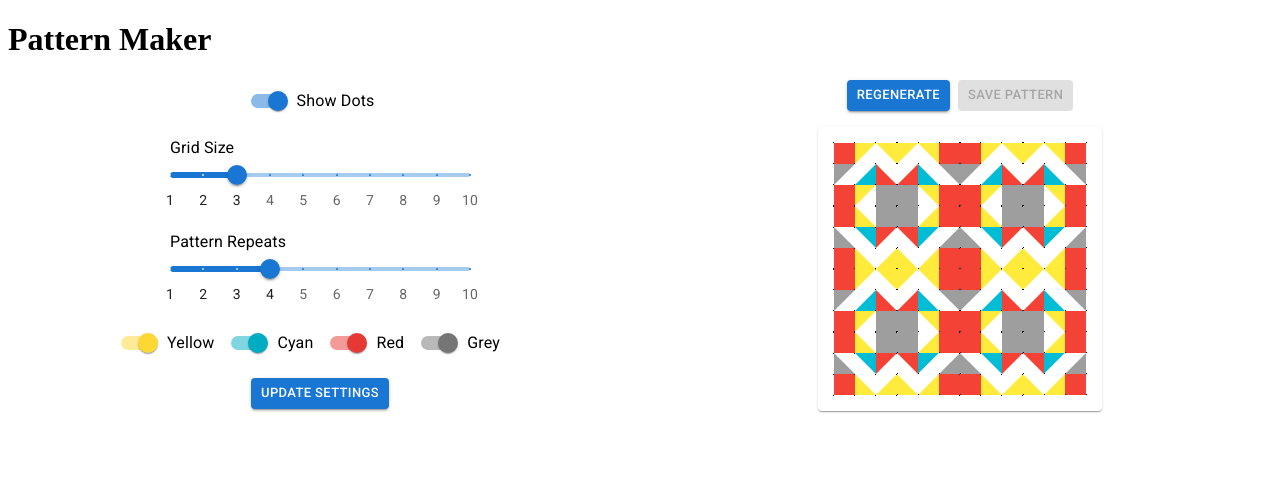
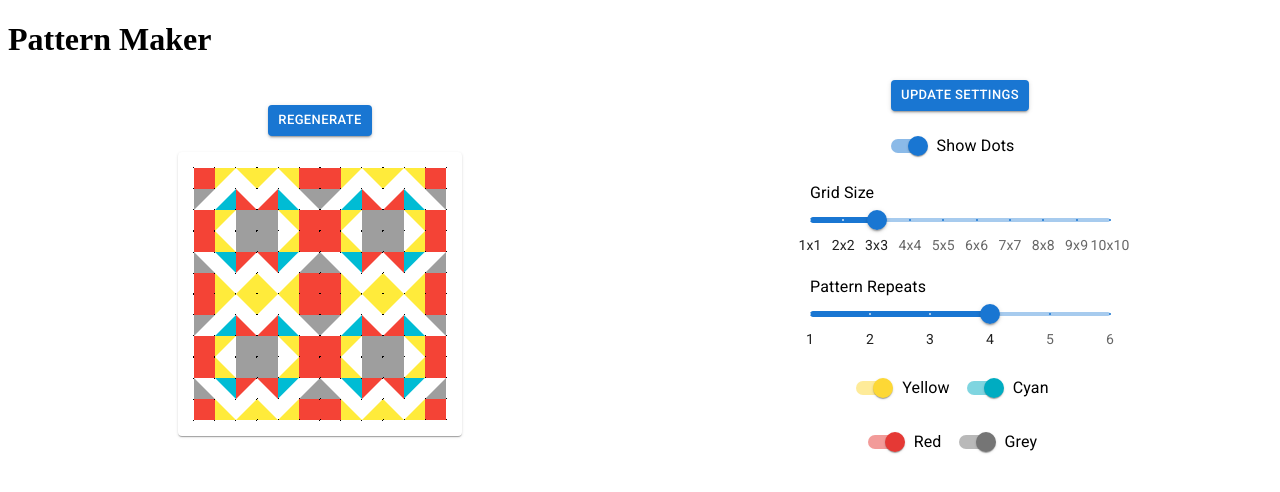
Before and after one commit to poundsignprojects/react-patterns, a Next.js app: page / in a window 1280 px wide. Shown: the top 492 px of the page. Built offline with nearby package versions, Linux system fonts and the light colour scheme.

Commit message:
configurator refinement

```diff
--- a/app/configurator.js
+++ b/app/configurator.js
@@ -1,11 +1,8 @@
 'use client';
 
 import { useState } from 'react';
-import Grid from '@mui/material/Grid';
-import { TextField, Switch, FormControlLabel, Slider } from '@mui/material';
+import { Grid, Switch, FormControlLabel, Slider, Button, Typography } from '@mui/material';
 import { Box } from '@mui/system';
-import Button from '@mui/material/Button';
-import Typography from '@mui/material/Typography';
 import { alpha, styled } from '@mui/material/styles';
 import { yellow, cyan, red, grey } from '@mui/material/colors';
 
@@ -65,17 +62,30 @@ function RegeneratePattern(regenerateFunc, settings) {
 
 export default function Configurator({regenerateFunc}) {
   const [settings, setSettingsObj] = useState({ gridSize: 3, patternSize: 4, showDots: true, colors:['yellow', 'cyan', 'red', 'grey'] });
-  const marks = [
-    {value: 1, label: '1',},
-    {value: 2, label: '2',},
-    {value: 3, label: '3',},
-    {value: 4, label: '4',},
-    {value: 5, label: '5',},
-    {value: 6, label: '6',},
-    {value: 7, label: '7',},
-    {value: 8, label: '8',},
-    {value: 9, label: '9',},
-    {value: 10, label: '10',},
+  const gridMarks = [
+    { value: 1, label: '1x1', },
+    { value: 2, label: '2x2', },
+    { value: 3, label: '3x3', },
+    { value: 4, label: '4x4', },
+    { value: 5, label: '5x5', },
+    { value: 6, label: '6x6', },
+    { value: 7, label: '7x7', },
+    { value: 8, label: '8x8', },
+    { value: 9, label: '9x9', },
+    { value: 10, label: '10x10', },
+  ];
+
+  const patternMarks = [
+    { value: 1, label: '1', },
+    { value: 2, label: '2', },
+    { value: 3, label: '3', },
+    { value: 4, label: '4', },
+    { value: 5, label: '5', },
+    { value: 6, label: '6', },
+    { value: 7, label: '7', },
+    { value: 8, label: '8', },
+    { value: 9, label: '9', },
+    { value: 10, label: '10', },
   ];
 
   function AddColor(color) {
@@ -110,6 +120,9 @@ export default function Configurator({regenerateFunc}) {
     <>
       <Grid container justifyContent='center' direction='column' alignItems='center' spacing={2}>
         <Grid item xs>
+          <Button variant='contained' size='small' onClick={() => RegeneratePattern(regenerateFunc, settings)}>Update Settings</Button>
+        </Grid>
+        <Grid item xs>
           <FormControlLabel control={<Switch defaultChecked />} label="Show Dots" onClick={() => { settings['showDots'] ? UpdateSettings('showDots', false) : UpdateSettings('showDots', true) }}/>
         </Grid>
         <Grid item xs>
@@ -121,7 +134,7 @@ export default function Configurator({regenerateFunc}) {
               defaultValue={3}
               shiftStep={3}
               step={1}
-              marks={marks}
+              marks={gridMarks}
               min={1}
               max={10}
               onChange={(e, val) => UpdateSettings('gridSize',val)}
@@ -137,23 +150,24 @@ export default function Configurator({regenerateFunc}) {
               defaultValue={4}
               shiftStep={3}
               step={1}
-              marks={marks}
+              marks={patternMarks}
               min={1}
-              max={10}
+              max={6}
               onChange={(e, val) => UpdateSettings('patternSize', val)}
             />
           </Box>
         </Grid>
         <Grid item xs>
-          <Box sx={{ width: 400 }}>
-          <FormControlLabel control={<YellowSwitch defaultChecked />} label="Yellow" onClick={() => { settings['colors'].indexOf('yellow') > -1 ? RemoveColor('yellow') : AddColor('yellow') }} />
-          <FormControlLabel control={<CyanSwitch defaultChecked />} label="Cyan" onClick={() => { settings['colors'].indexOf('cyan') > -1 ? RemoveColor('cyan') : AddColor('cyan') }} />
-          <FormControlLabel control={<RedSwitch defaultChecked />} label="Red" onClick={() => { settings['colors'].indexOf('red') > -1 ? RemoveColor('red') : AddColor('red') }} />
-          <FormControlLabel control={<GreySwitch defaultChecked />} label="Grey" onClick={() => { settings['colors'].indexOf('grey') > -1 ? RemoveColor('grey') : AddColor('grey') }} />
-          </Box>
-        </Grid>
-        <Grid item xs>
-          <Button variant='contained' size='small' onClick={() => RegeneratePattern(regenerateFunc, settings)}>Update Settings</Button>
+          <Grid container justifyContent='center' direction='column' alignItems='center' spacing={2}>
+            <Grid item xs>
+              <FormControlLabel control={<YellowSwitch defaultChecked />} label="Yellow" onClick={() => { settings['colors'].indexOf('yellow') > -1 ? RemoveColor('yellow') : AddColor('yellow') }} />
+              <FormControlLabel control={<CyanSwitch defaultChecked />} label="Cyan" onClick={() => { settings['colors'].indexOf('cyan') > -1 ? RemoveColor('cyan') : AddColor('cyan') }} />
+            </Grid>
+            <Grid item xs>
+              <FormControlLabel control={<RedSwitch defaultChecked />} label="Red" onClick={() => { settings['colors'].indexOf('red') > -1 ? RemoveColor('red') : AddColor('red') }} />
+              <FormControlLabel control={<GreySwitch defaultChecked />} label="Grey" onClick={() => { settings['colors'].indexOf('grey') > -1 ? RemoveColor('grey') : AddColor('grey') }} />
+            </Grid>
+          </Grid>
         </Grid>
       </Grid>
     </>
--- a/app/layout.js
+++ b/app/layout.js
@@ -7,6 +7,7 @@ export default function RootLayout({ children }) {
  return (
     <html lang="en">
       <head>
+        <title>Patterns</title>
         <link rel="preconnect" href="https://fonts.googleapis.com" />
         <link rel="preconnect" href="https://fonts.gstatic.com" crossorigin />
         <link
--- a/app/page.js
+++ b/app/page.js
@@ -22,23 +22,7 @@ export default function PatternMaker() {
   return (
     <div>
       <Header title="Pattern Maker" />
-      {/* <Box sx={{ flexGrow: 1 }}>
-      <Grid container spacing={2}>
-        <Grid item xs={8}>
-          <div className='test'>xs=8</div>
-        </Grid>
-        <Grid item xs={4}>
-          <div className='test'>xs=4</div>
-        </Grid>
-        <Grid item xs={12} md={4}>
-          <div className='test'>xs=12</div>
-        </Grid>
-        <Grid item xs={8}>
-          <div className='test'>xs=8</div>
-        </Grid>
-      </Grid>
-      </Box>  */}
-          <PatternApp />
+        <PatternApp />
     </div>
   );
 }
--- a/app/pattern-app.js
+++ b/app/pattern-app.js
@@ -225,18 +225,15 @@ export default function PatternApp() {
     <>
       <Grid container justifyContent='center' direction='row' alignItems='center' spacing={2}>
         <Grid item xs>
-        <Configurator regenerateFunc={Regenerate} />
-        </Grid>
-        <Grid item xs>
           <Grid container justifyContent='center' direction='column' alignItems='center' spacing={2}>
             <Grid item xs>
               <Button variant='contained' size='small' onClick={() => NewPattern()}>
                 Regenerate
               </Button>
-              &nbsp;&nbsp;
+              {/* &nbsp;&nbsp;
               <Button variant='contained' disabled size='small'>
                 Save Pattern
-              </Button>
+              </Button> */}
             </Grid>
             <Grid item xs>
               <PatternPaper>
@@ -244,6 +241,9 @@ export default function PatternApp() {
               </PatternPaper>
             </Grid>
           </Grid>
+        </Grid>
+        <Grid item xs>
+          <Configurator regenerateFunc={Regenerate} />
         </Grid>
       </Grid>
       {/* <span>{patternNum}</span> */}
```
